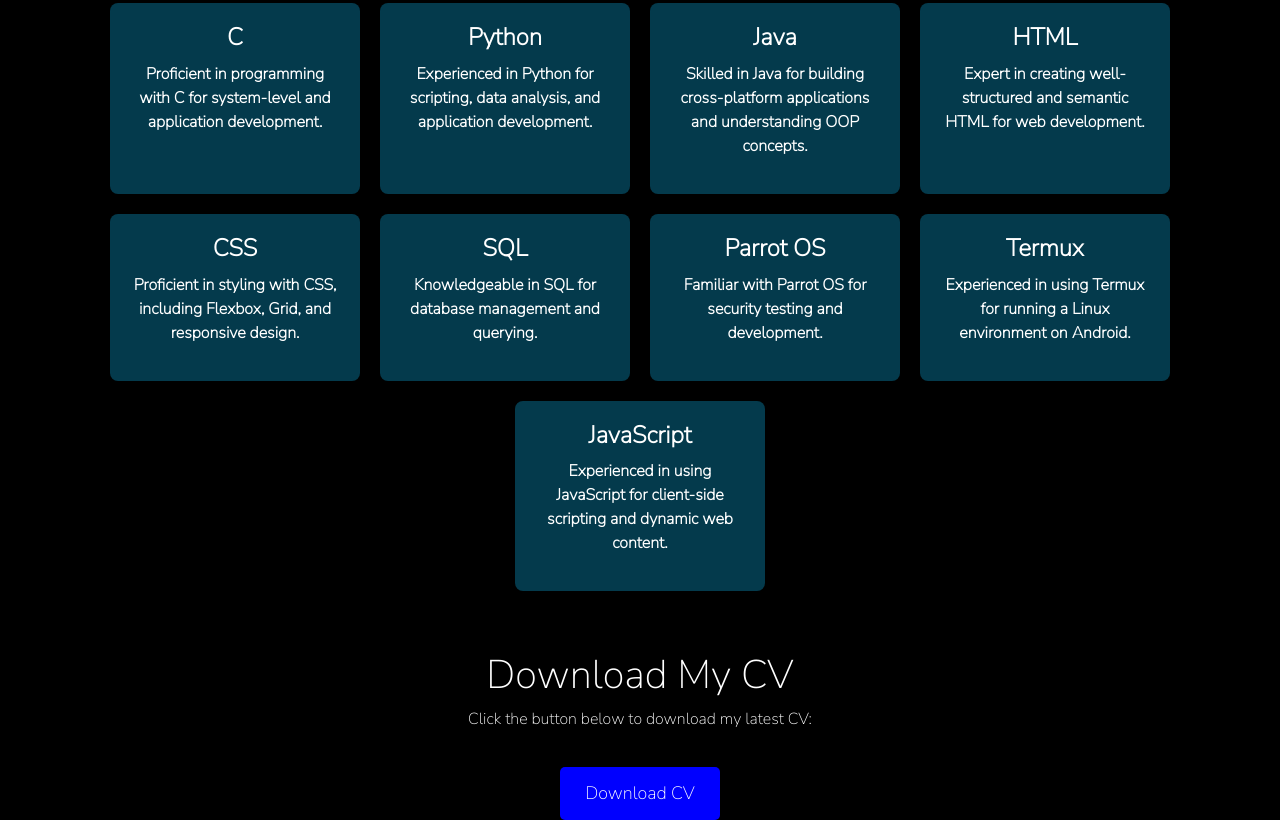
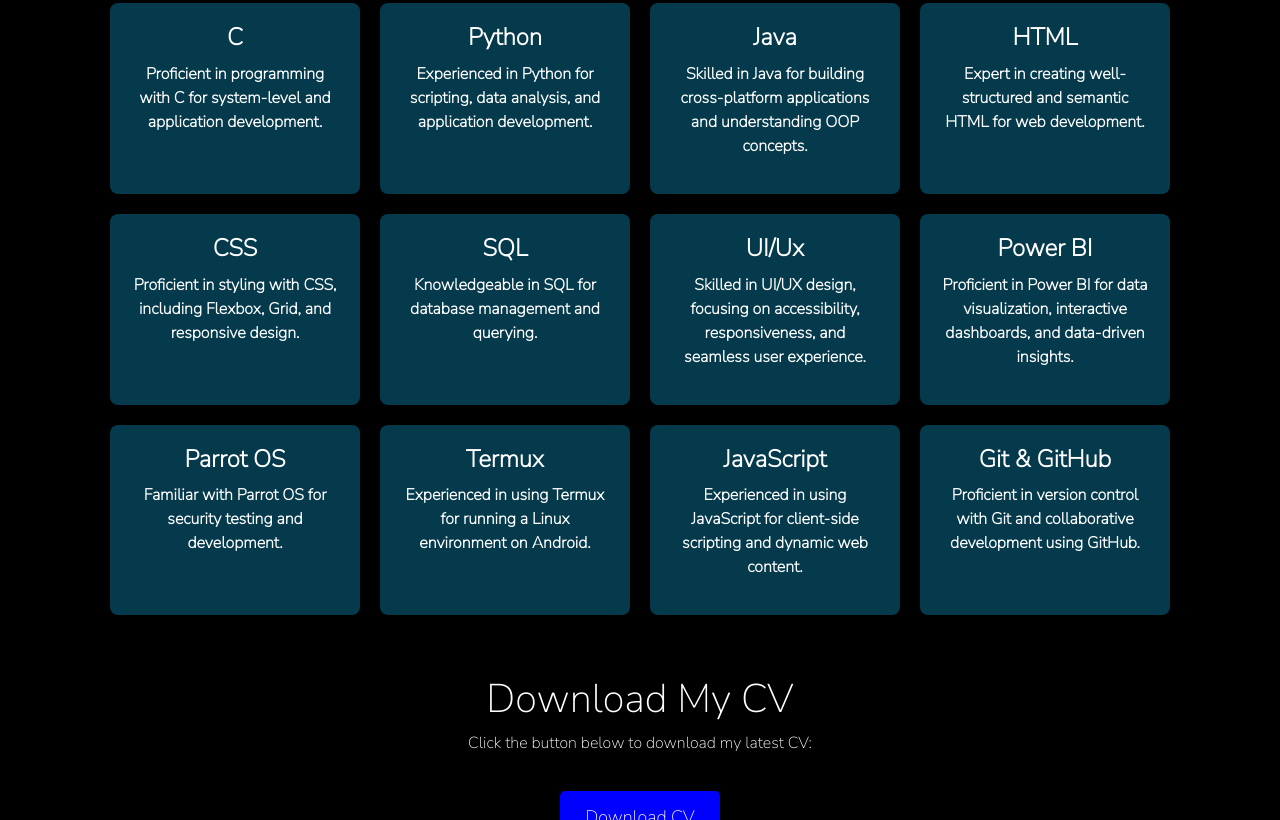
Before and after one commit to Thiru7869/My-Portfolio, a plain HTML site: page index.html in a window 1280 px wide. Shown: the part 1980-2800 px from the top of the page. Drawn offline with nearby package versions, Linux system fonts and the light colour scheme.

Commit message:
Update index.html

```diff
--- a/index.html
+++ b/index.html
@@ -26,8 +26,8 @@
                 <li class="nav-item"><a class="nav-link" href="#home"><i class="bi bi-house"></i> Home</a></li>
                 <li class="nav-item"><a class="nav-link" href="#about"><i class="bi bi-person"></i> About</a></li>
                 <li class="nav-item"><a class="nav-link" href="#education"><i class="bi bi-book"></i> Education</a></li>
+                <li class="nav-item"><a class="nav-link" href="#skills"><i class="bi bi-code-slash"></i> Skills</a></li>
                 <li class="nav-item"><a class="nav-link" href="#contact"><i class="bi bi-envelope"></i> Contact</a></li>
-                <li class="nav-item"><a class="nav-link" href="#skills"><i class="bi bi-code-slash"></i> Skills</a></li>
             </ul>
         </div>
     </div>
@@ -36,7 +36,7 @@
 
 <section class="home">
     <div class="home-content">
-        <img src="https://firebasestorage.googleapis.com/v0/b/portfolio-92a1d.appspot.com/o/profile.jpg?alt=media&token=9fa0f9b8-56cc-4689-8e2f-7932f38aa6c3" alt="Profile Image" class="profile-image">
+        <img src="https://firebasestorage.googleapis.com/v0/b/portfolio-92a1d.appspot.com/o/1698559674813-01.jpeg?alt=media&token=5032805f-0ae6-490a-88a7-d3dcd3daee0f" alt="Profile Image" class="profile-image">
         <h1>Thirumala Narasimha Poluru</h1>
         <p>Welcome to my portfolio</p>
     </div>
@@ -107,6 +107,14 @@
               <p>Knowledgeable in SQL for database management and querying.</p>
           </div>
           <div class="skill">
+            <h3>UI/Ux</h3>
+            <p>Skilled in UI/UX design, focusing on accessibility, responsiveness, and seamless user experience.</p>
+        </div>
+        <div class="skill">
+            <h3>Power BI</h3>
+            <p>Proficient in Power BI for data visualization, interactive dashboards, and data-driven insights.</p>
+        </div>
+          <div class="skill">
               <h3>Parrot OS</h3>
               <p>Familiar with Parrot OS for security testing and development.</p>
           </div>
@@ -118,6 +126,10 @@
               <h3>JavaScript</h3>
               <p>Experienced in using JavaScript for client-side scripting and dynamic web content.</p>
           </div>
+          <div class="skill">
+            <h3>Git & GitHub</h3>
+            <p>Proficient in version control with Git and collaborative development using GitHub.</p>
+        </div>
       </div>
   </div>
 </section>
```
